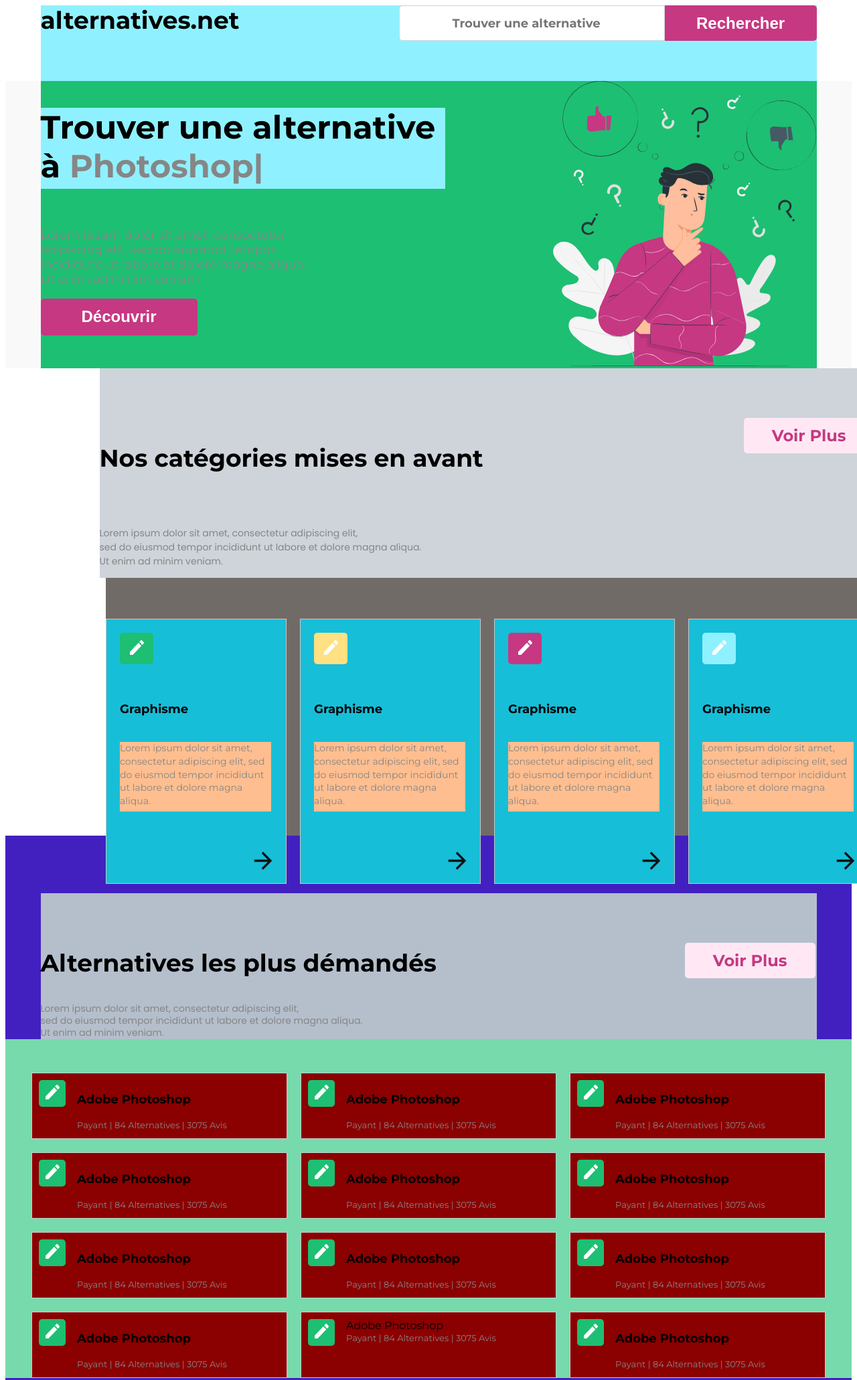
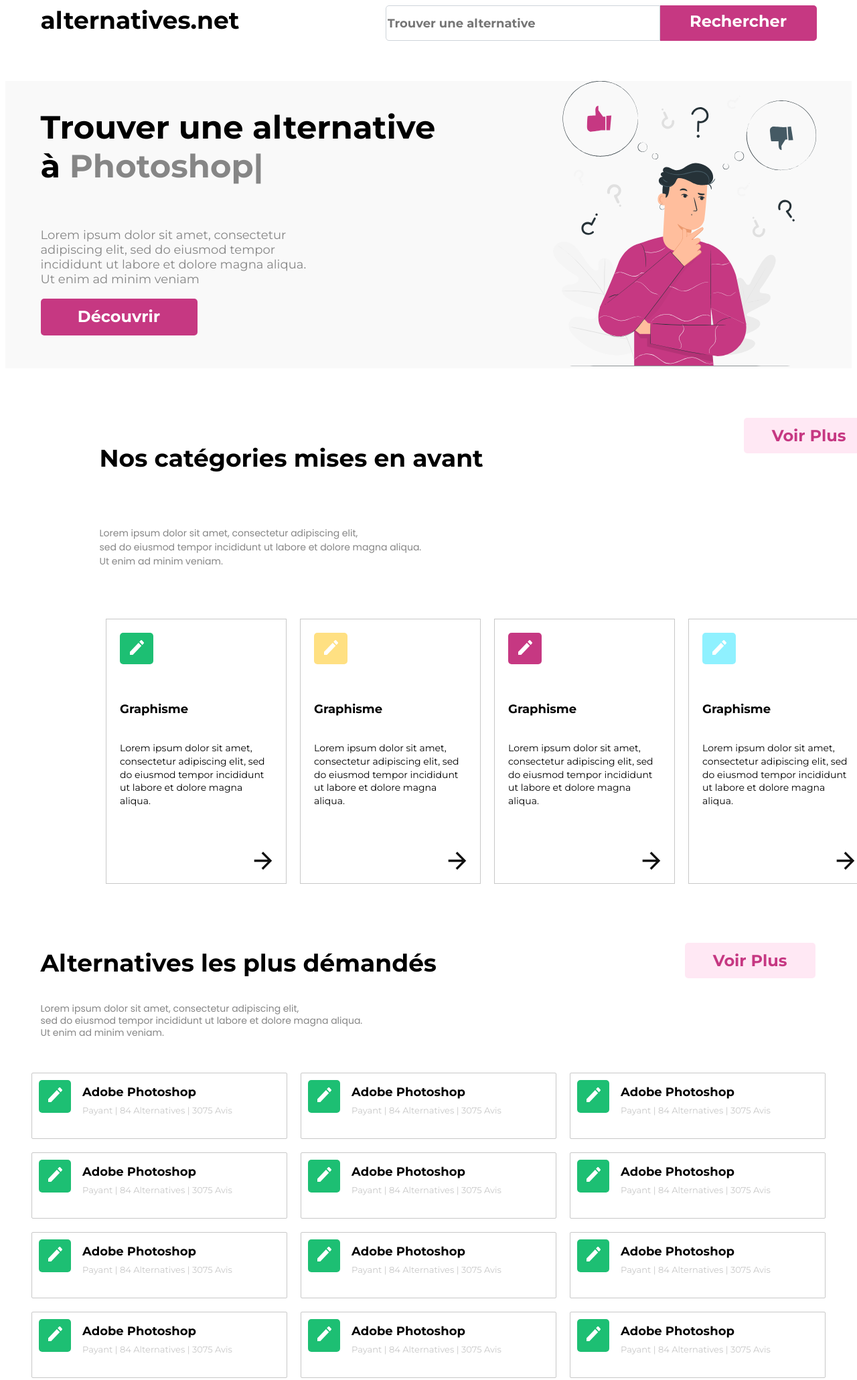
Before and after one commit to TianaRandria/alternatives.net, a plain HTML site: page home.html in a window 1280 px wide. Shown: the top 2061 px of the page at 67% size. Drawn offline with Linux system fonts and the light colour scheme; files whose address does not match are found by name.

Commit message:
page produit banner

```diff
--- a/home.html
+++ b/home.html
@@ -16,7 +16,8 @@
       <div class="search-form">
         <input type="search" id="site-search" class="search-input" name="rechercher"
           placeholder="Trouver une alternative">
-        <button class="search-btn">Rechercher</button>
+          <a href="#"class="search-btn">Rechercher</a>
+
       </div>
     </nav>
   </header>
@@ -28,7 +29,7 @@
           <p class="bg-texte">Lorem ipsum dolor sit amet, consectetur<br>
             adipiscing elit, sed do eiusmod tempor incididunt ut labore et dolore magna aliqua.<br>
             Ut enim ad minim veniam</p>
-          <button class="decouvrir" type="button">Découvrir</button>
+            <a class="decouvrir" href="#">Découvrir</a>
 
         </div>
 
@@ -226,9 +227,7 @@
             <span><img src="assets/images/crayon.svg" alt="icon-crayon" width="21" height="22"></span>
           </div>
           <div class="first-column-title-1">
-            <span class="title_alternatives">
-              Adobe Photoshop
-            </span>
+            <a href="title-alternatives"><h3 class="title-alternatives">Adobe Photoshop</h3></a>
             <div class="first-column-subtitle-1">Payant | 84 Alternatives | 3075 Avis</div>
           </div>
         </div>
--- a/scss/produit.scss
+++ b/scss/produit.scss
@@ -50,7 +50,11 @@
 }
 
 .produit-banner {
+    width: 100%;
+    display: flex;
+    justify-content: center;
     background-color: $bg;
+
 
     @media (max-width: 1200px) {
         background-size: 100%;
@@ -77,7 +81,7 @@
 }
 
 .produit-container,
-header,
+
 #categorie,
 #produit-alternatives,
 #alternatives-column,
@@ -101,9 +105,10 @@
 .navbar {
     display: flex;
     flex-direction: row;
-    justify-content: space-between;
+    justify-content:space-around;
     margin-top: 49px;
     padding-bottom: 60px;
+    background-color: #d2d900;
 
   }
 
@@ -158,9 +163,8 @@
     font-size: 18px;
     font-family: $montserrat;
     font-weight:500;
-    margin-left: 20px;
     color: #A0A0A0;
-    text-align:center;
+    text-align:left;
     background-color: #fff;
     border: 1px solid #ced4da;
     border-radius: 5px 0px 0px 5px;
@@ -182,6 +186,7 @@
     font-size: 24px;
     text-align: center;
     width: 235px;
+    line-height: 2;
     border: none;
     background: $primary_color;
     border-radius: 0 5px 5px 0px;
@@ -204,6 +209,10 @@
     display: flex;
     flex-direction: row;
     justify-content: space-between;
+    width: 1159px;
+    background-color: #1DBF73;
+
+
     @media (max-width: 576px) {
         flex-direction: column;
         height: 400px;
--- a/scss/styles.scss
+++ b/scss/styles.scss
@@ -118,22 +118,7 @@
   background-color: $bg;
 }
 
-/*.banner {
-  background-color: $bg;
-  display: flex;
-  flex-direction: row;
-  justify-content: space-around;
 
-
-  @media (max-width: 1200px) {
-     width: 100%;
-  }
-  @media (max-width: 320px) {
-    margin : 0px;
-    height: 800px;
- }
-
-}*/
 
 .header-personnage {
   width: 393px;
@@ -171,11 +156,10 @@
   display: flex;
   flex-direction: row;
   justify-content: space-between;
-  margin-top: 49px;
   padding-bottom: 60px;
   max-width: 1159px;
-  margin: 0 auto;
-  background-color: #8FF1FF;
+  margin: 0 auto ;
+
 
 }
 
@@ -234,9 +218,8 @@
   font-size: 18px;
   font-family: $montserrat;
   font-weight: 500;
-  margin-left: 20px;
   color: #A0A0A0;
-  text-align: center;
+  text-align:left;
   background-color: #fff;
   border: 1px solid #ced4da;
   border-radius: 5px 0px 0px 5px;
@@ -258,12 +241,14 @@
 
   font-weight: 700;
   font-size: 24px;
+  line-height: 2;
   text-align: center;
   width: 235px;
   border: none;
   background: $primary_color;
   border-radius: 0 5px 5px 0px;
   color: white;
+
 
   @media (max-width: 762px) {
     width: 310px;
@@ -284,7 +269,7 @@
   justify-content: space-evenly;
   max-width: 1159px;
   margin: 0 auto;
-  background-color: #1DBF73;
+
 
   @media (max-width: 320px) {
     display: flex;
@@ -305,7 +290,7 @@
       height: 121px;
       font-weight: 700px;
       font-size: 48px;
-      background-color: #8FF1FF;
+
 
       @media (max-width: 762px) {
         font-size: 38px;
@@ -408,7 +393,7 @@
   padding-top: 86px;
   max-width: 1159px;
   margin: 0 auto;
-  background-color: #ced4da;
+
 
   @media (max-width: 320px) {
     display: flex;
@@ -476,7 +461,6 @@
   border: 1px solid #C8C8C8;
   width: 360px;
   height: 77px;
-  background-color: darkred;
 
 }
 
@@ -491,9 +475,6 @@
   max-width: 1159px;
   height: 358px;
   margin: 0 auto;
-  background-color: #716b68;
-
-
 
   @media (max-width: 320px) {
     display: flex;
@@ -529,8 +510,7 @@
     font-size: 14px;
     margin-top: 20px;
     line-height: 140%;
-    color: #868686;
-    background-color: #ffbe8f;
+
   }
 
   .card {
@@ -539,8 +519,6 @@
     padding: 20px;
     width: 273.92px;
     height: 354px;
-    background-color: #17bed8;
-
 
     .icon-fleche {
       float: right;
@@ -600,17 +578,12 @@
 }
 
 
-
-
-/********************************************/
-
 .alternatives-demandes {
     display: flex;
     flex-direction: row;
     padding-top: 86px;
     max-width: 1440px;
     height: 744px;
-    background-color: rgb(66, 32, 192);
     margin: 0 auto;
 
 
@@ -620,14 +593,7 @@
 
     }
 
-
 }
-
-
-
-
-
-
 
 
 .alternatives-article-1 {
@@ -635,7 +601,6 @@
   flex-direction: row;
   justify-content: space-between;
   padding-top: 86px;
-  background-color: #b5bfcc;
   width:1159px;
   margin: 0 auto;
 
@@ -653,8 +618,6 @@
     font-size: 36px;
     line-height: 100.8%;
     color: $color-text1;
-
-
   }
 
   .alternatives-texte {
@@ -702,7 +665,7 @@
     max-width: 1440px;
     height: 744px;
     margin: 0 auto;
-  background-color: goldenrod;
+
 
   @media (max-width: 762px) {
     padding-bottom: 10%;
@@ -714,7 +677,7 @@
   flex-direction: row;
   justify-content: space-between;
   padding-top: 86px;
-  background-color: #3683e8;
+
   margin: 0 auto;
   width:1159px;
 
@@ -728,7 +691,7 @@
   padding-top: 50px;
   max-width: 1440px;
   margin: 0 auto;
-  background-color: #77daac;
+
 
   @media (max-width: 320px) {
     padding-bottom: 10%;
@@ -739,12 +702,17 @@
   .first-colmun-box-1 {
     padding: 10px;
     display: flex;
+    justify-content:flex-start;
     gap: 17px;
     width: 360px;
+    height: 77px;
+    border-radius: 2px;
+    color: #C8C8C8;
+
 
     .icon-vert {
-      width: 40px;
-      height: 40px;
+      width: 48px;
+      height: 49px;
       background-color: #1DBF73;
       border-radius: 5px;
       display: flex;
@@ -760,7 +728,7 @@
       font-style: normal;
       font-weight: 700;
       font-size: 18px;
-      line-height: 22px;
+      line-height:0px;
       color: #000000;
 
     }
@@ -771,16 +739,11 @@
       font-weight: 400;
       font-size: 13px;
       line-height: 140%;
-      color: #868686;
-
 
     }
   }
 
 }
-
-
-
 
 
 
--- a/scss/trouver-alternative.scss
+++ b/scss/trouver-alternative.scss
@@ -160,7 +160,7 @@
   font-weight:500;
   margin-left: 20px;
   color: #A0A0A0;
-  text-align:center;
+  text-align:left;
   background-color: #fff;
   border: 1px solid #ced4da;
   border-radius: 5px 0px 0px 5px;
@@ -181,6 +181,7 @@
   font-weight: 700;
   font-size: 24px;
   text-align: center;
+  line-height: 2;
   width: 235px;
   border: none;
   background: $primary_color;
```
Also changed, not shown: produit.html (+1 -1 lines), trouver-alternative.html (+1 -1 lines), css/produit.css, css/produit.min.css, css/styles.css, css/styles.min.css, css/trouver-alternative.css, css/trouver-alternative.min.css, 6 other files.
